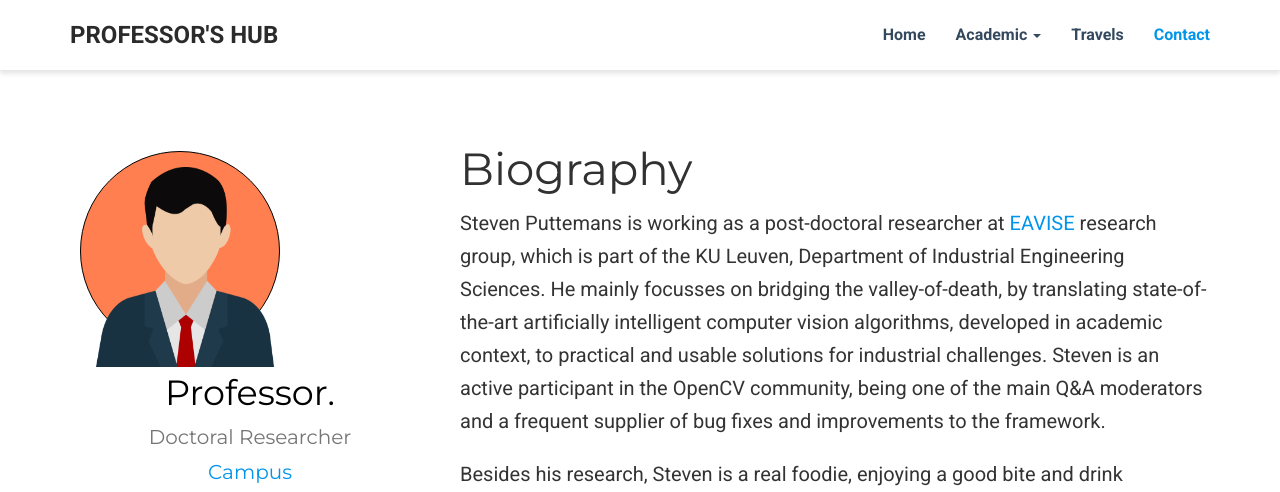
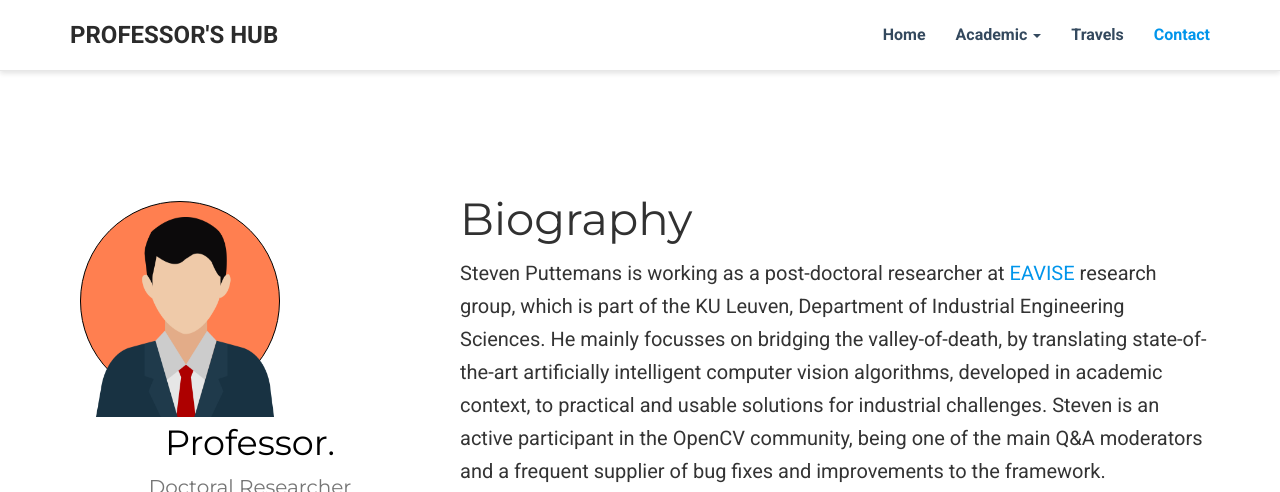
Before and after one commit to gysskarthik/ProfessorHub, a plain HTML site: page index.html in a window 1280 px wide. Shown: the top 492 px of the page. Drawn offline with nearby package versions, Linux system fonts and the light colour scheme; some packages are replaced by stand-ins of ours; some icons are missing.

Commit message:
Update index.html

```diff
--- a/index.html
+++ b/index.html
@@ -150,7 +150,7 @@
 
   <section id="homepagekar" class="home-section">
     <div class="container">
-     <div style="height:80px;"
+     <div style="height:50px;"></div>
 <div class="row" itemprop="author" itemscope itemtype="" itemref="person-email person-telephone person-address">
   <div class="col-xs-12 col-md-4">
     <div id="profile">
```
